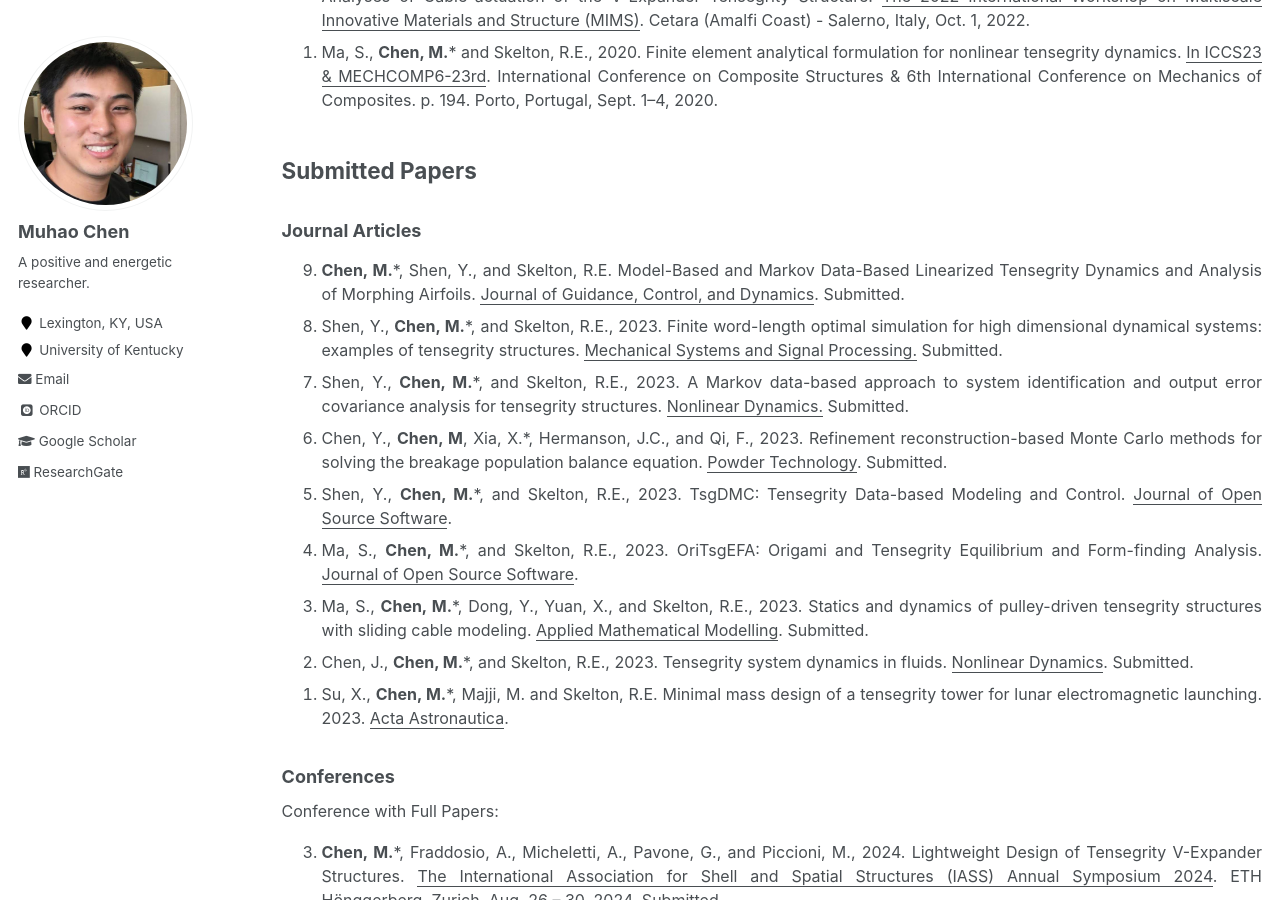
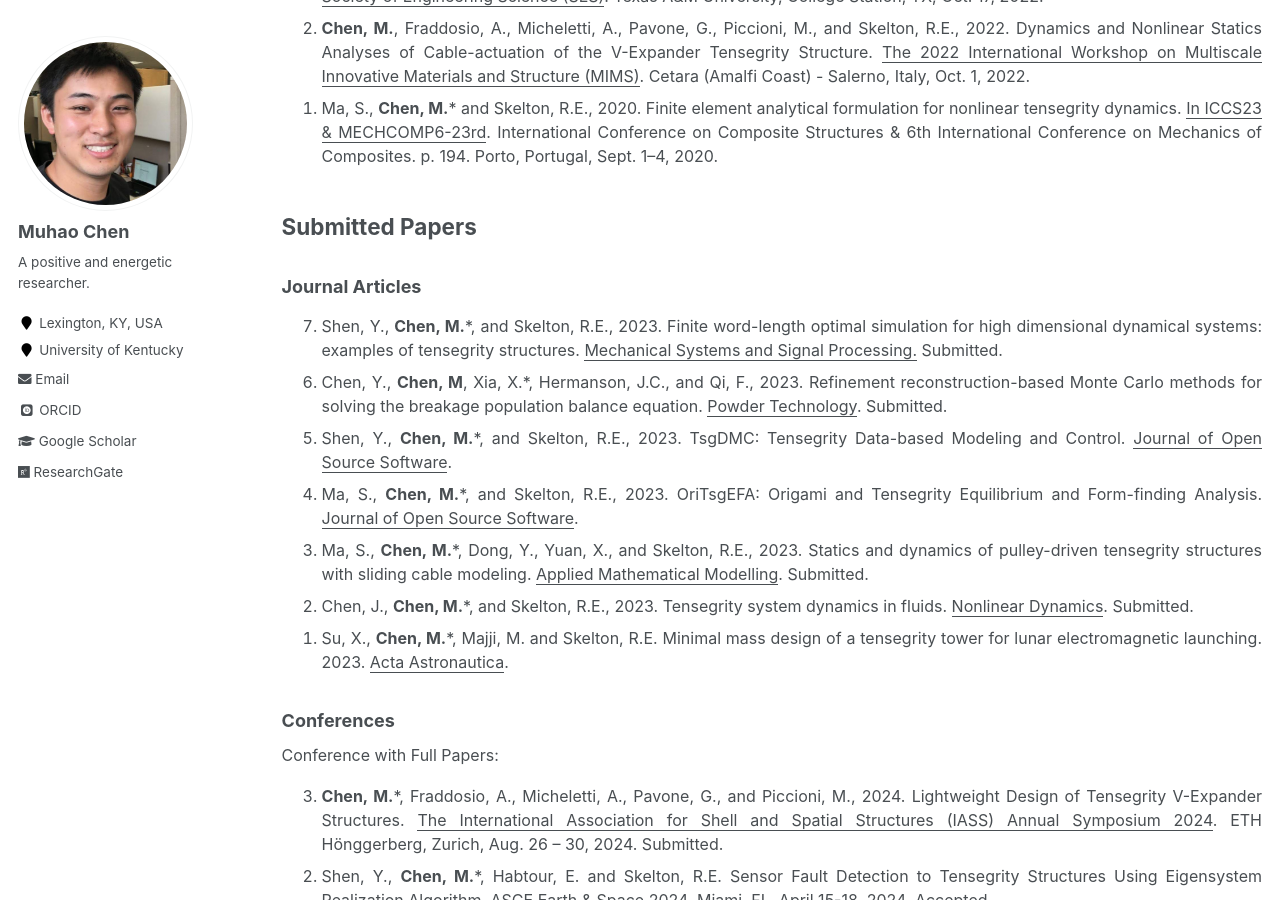
Before and after one commit to Muhao-Chen/muhao-chen.github.io, a Jekyll site: the page built from _pages/publication.md, in a window 1280 px wide and 900 px high, scrolled down 3115 px. Built offline with Jekyll 4.4.1, drawn with Linux system fonts in a browser that asks for light colours; some web fonts are replaced; some of the changed text lies outside the part shown.

Commit message:
Update publication.md

```diff
--- a/_pages/publication.md
+++ b/_pages/publication.md
@@ -77,9 +78,8 @@ Conference with Abstracts:
 ### Journal Articles
 <font size=3>
 <ol reversed>
-<li><strong>Chen, M.</strong>*, Shen, Y., and Skelton, R.E. Model-Based and Markov Data-Based Linearized Tensegrity Dynamics and Analysis of Morphing Airfoils. <u>Journal of Guidance, Control, and Dynamics</u>. Submitted.</li>
+<!-- <li><strong>Chen, M.</strong>*, Shen, Y., and Skelton, R.E. Model-Based and Markov Data-Based Linearized Tensegrity Dynamics and Analysis of Morphing Airfoils. <u>Journal of Guidance, Control, and Dynamics</u>. Submitted.</li> -->
 <li>Shen, Y., <strong>Chen, M.</strong>*, and Skelton, R.E., 2023. Finite word-length optimal simulation for high dimensional dynamical systems: examples of tensegrity structures. <u>Mechanical Systems and Signal Processing.</u> Submitted.</li>
-<li>Shen, Y., <strong>Chen, M.</strong>*, and Skelton, R.E., 2023. A Markov data-based approach to system identification and output error covariance analysis for tensegrity structures. <u>Nonlinear Dynamics.</u> Submitted.</li>
 <!-- <li> <strong>Chen, M.</strong>*, and Skelton, R.E., 2022. Mass efficient Double-Helix Tensegrity for underwater, land, air, and space applications. <u>Computer Methods in Applied Mechanics and Engineering</u>.-->
 <li> Chen, Y., <strong>Chen, M</strong>, Xia, X.*, Hermanson, J.C., and Qi, F., 2023. Refinement reconstruction-based Monte Carlo methods for solving the breakage population balance equation. <u>Powder Technology</u>. Submitted. </li>
 <!-- <li> <strong>Chen, M.</strong>*, Shen, Y., Majji, M. and Skelton, R.E. Integrated economic sensor/actuator selection and covariance control for tensegrity robots. 2023. <u>Automatica</u>. </li> -->
```
Also changed, not shown: other parts of _pages/publication.md (+1 -0 lines).
